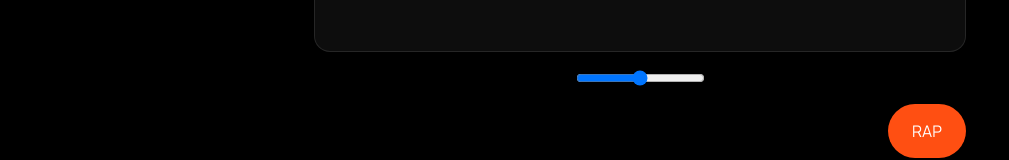
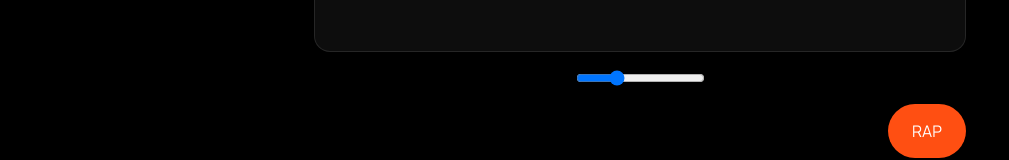
Before and after one commit to AlmostEfficient/ai-rapper, a Next.js app: page / in a window 1280 px wide. Shown: the part 402-562 px from the top of the page, without its empty margins (0-1009 px from the left). Built offline with nearby package versions, Linux system fonts and the light colour scheme.

Commit message:
Slow down bby

```diff
--- a/pages/index.js
+++ b/pages/index.js
@@ -11,7 +11,7 @@ const Home = () => {
   const [isGenerating, setIsGenerating] = useState(false);
   const [playing, setIsPlaying] = useState(false);
   const [audio, setAudio] = useState(null);
-  const [volume, setVolume] = useState(0.5);
+  const [volume, setVolume] = useState(0.3);
 
   const callGenerateEndpoint = async () => {
     setIsGenerating(true);
@@ -36,7 +36,7 @@ const Home = () => {
       .filter((line) => !line.includes('Chorus'))
       .filter((line) => !line.includes(':'))
       .filter((line) => line.split(' ').length > 2)
-      .slice(0, 8)
+      .slice(0, 12)
       .join('\n');
 
     setIsGenerating(false);
@@ -52,7 +52,7 @@ const Home = () => {
     // Display each line as it's played
     lines.forEach((line) => {
       let msg = new SpeechSynthesisUtterance(line);
-      msg.rate = 1.5;
+      msg.rate = 1.3;
       msg.onstart = () => {
         setCurrentLine(line);
         if(index === 0){
```
